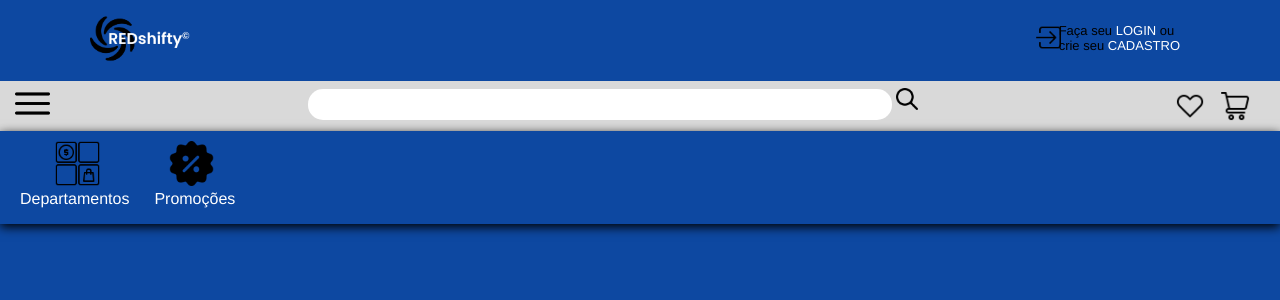
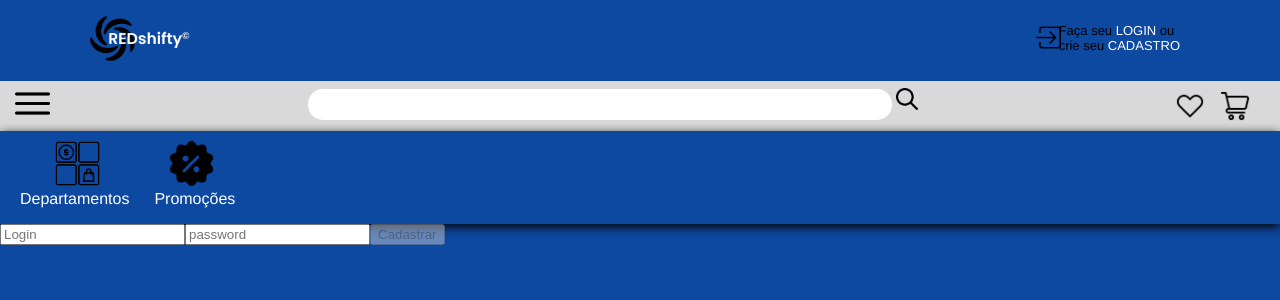
Before and after one commit to Bianca0909/projeto_ecommerce_frontend, an Angular app: page /user in a window 1280 px wide. Before the commit this address led to /. Shown: the top 300 px of the page. Built offline with nearby package versions, Linux system fonts and the light colour scheme.

Commit message:
Adicionada entidade de usuário

```diff
--- a/src/app/app-routing.module.ts
+++ b/src/app/app-routing.module.ts
@@ -2,10 +2,12 @@ import { HomeComponent } from './home/home.component';
 import { NgModule } from '@angular/core';
 import { RouterModule, Routes } from '@angular/router';
 import { MenuComponent } from './menu/menu.component';
+import { UserComponent } from './user/user.component';
 
 const routes: Routes = [
-  { path: '', component: HomeComponent },
+  { path: 'home', component: HomeComponent },
   { path: '', component: MenuComponent },
+  { path: 'user', component: UserComponent },
 ];
 
 @NgModule({
--- a/src/app/app.module.ts
+++ b/src/app/app.module.ts
@@ -10,6 +10,8 @@ import { AppComponent } from './app.component';
 import { HttpClientModule } from '@angular/common/http';
 import { registerLocaleData } from '@angular/common';
 import ptBr from '@angular/common/locales/pt';
+import { UserComponent } from './user/user.component';
+import { UserModule } from './user/user.module';
 
 registerLocaleData(ptBr);
 @NgModule({
@@ -22,7 +24,8 @@ registerLocaleData(ptBr);
     CategoriaModule,
     MarcaModule,
     HomeModule,
-    MenuModule
+    MenuModule,
+    UserModule
   ],
   providers: [
     {provide: LOCALE_ID, useValue: 'pt'}
--- /dev/null
+++ b/src/app/enum/user-role.enum.ts
@@ -0,0 +1,4 @@
+export enum EnumUserRole {
+  ADMIN,
+  USER
+}
--- /dev/null
+++ b/src/app/model/user-model.ts
@@ -0,0 +1,8 @@
+import { EnumUserRole } from "../enum/user-role.enum";
+
+export interface UserModel {
+  id: string,
+  login: string,
+  password: string,
+  role: EnumUserRole
+}
--- /dev/null
+++ b/src/app/user/user.component.html
@@ -0,0 +1,19 @@
+<div class="box-cadastro">
+<form class="form-box" >
+
+ <input
+ formControlName="login"
+ placeholder="Login"
+ type="text"
+ maxlength="64"
+ />
+ <input
+ formControlName="password"
+ placeholder="password"
+ type="text"
+ minlength="8"
+ />
+
+ <button type="submit" [disabled]="!form.valid">Cadastrar</button>
+</form>
+</div>
--- /dev/null
+++ b/src/app/user/user.component.ts
@@ -0,0 +1,24 @@
+import { Component, OnInit } from '@angular/core';
+import { FormBuilder, FormControl, FormGroup, Validators } from '@angular/forms';
+import { UserModel } from '../model/user-model';
+
+@Component({
+  selector: 'app-user',
+  templateUrl: './user.component.html',
+  styleUrls: ['./user.component.scss']
+})
+export class UserComponent {
+
+  form: FormGroup = this.formBuilder.group({
+    id: new FormControl(null),
+    login: new FormControl(null),
+    password: new FormControl(null, [Validators.required, Validators.minLength(8)]),
+    role: new FormControl(null)
+  })
+
+  constructor(
+    private formBuilder: FormBuilder
+  ) {}
+
+
+}
```
Also changed, not shown: src/app/service/user.service.ts (added, +9 -0 lines), src/app/user/user.module.ts (added, +16 -0 lines), src/app/user/user.component.scss (added), 2 other files (tests, documents, lock files or other folders).
